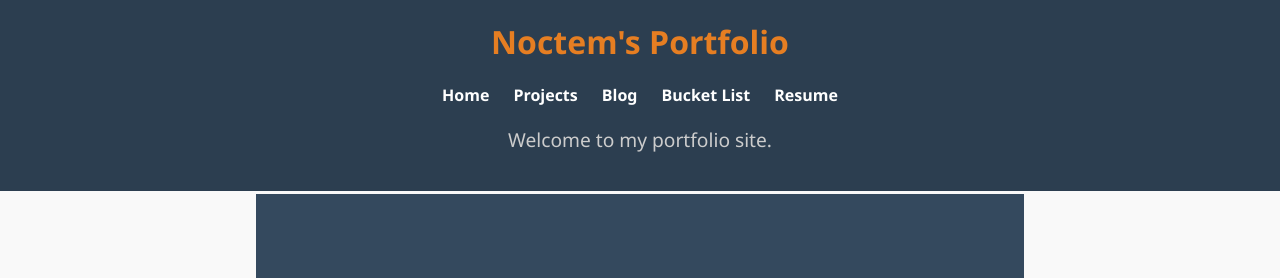
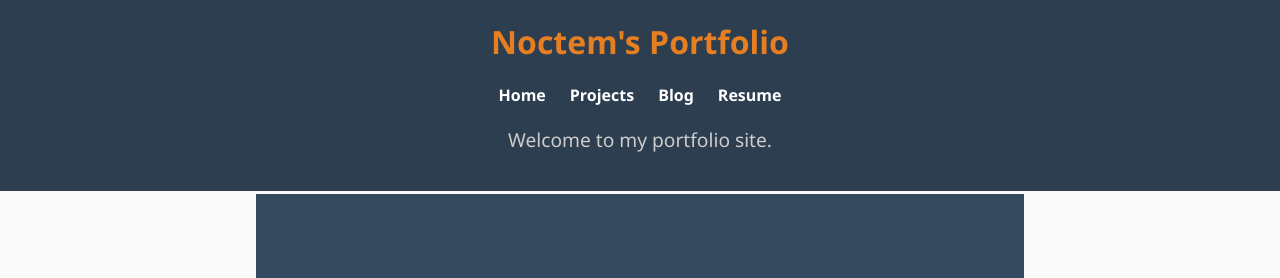
Before and after one commit to NoctemApple/NoctemApple.github.io, a Jekyll site: the page built from index.html, in a window 1280 px wide. Shown: the top 278 px of the page. Built offline with Jekyll 4.4.1, drawn with Linux system fonts in a browser that asks for light colours.

Commit message:
🔥 fixes again

```diff
--- a/_layouts/default.html
+++ b/_layouts/default.html
@@ -17,7 +17,6 @@
                 <li><a href="/index.html">Home</a></li>
                 <li><a href="/projects.html">Projects</a></li>
                 <li><a href="/blog.html">Blog</a></li>
-                <li><a href="/buck.html">Bucket List</a></li>
                 <li><a href="/resume.html">Resume</a></li>
             </ul>
             </nav>
--- a/index.html
+++ b/index.html
@@ -44,11 +44,11 @@
       Outside of software and artificial intelligence, my personal interests are:
     </p>
     <ul style="max-width: 800px; margin: 0 auto; padding-left: 1.2rem;">
-      <li><strong>Video Games:</strong> varying from Mobile games, RPGs, CRPGs, Strategy, Souls Games, and more. </li>
-      <li><strong>Music:</strong> but usually from anime, games or vtubers. </li>
-      <li><strong>VTubers:</strong> I like their singing a lot, and occasionally watching them when I can. </li>
-      <li><strong>Anime:</strong> varies from Romcoms to action, whichever catches my eye. </li>
-      <li><strong>Walking:</strong> I love walking under the sun, or when exploring new places. </li>
+      <ul><strong>Video Games:</strong> varying from Mobile games, RPGs, CRPGs, Strategy, Souls Games, and more. </ul>
+      <ul><strong>Music:</strong> but usually from anime, games or vtubers. </ul>
+      <ul><strong>VTubers:</strong> I like their singing a lot, and occasionally watching them when I can. </ul>
+      <ul><strong>Anime:</strong> varies from Romcoms to action, whichever catches my eye. </ul>
+      <ul><strong>Walking:</strong> I love walking under the sun, or when exploring new places. </ul>
     </ul>
   </div>
 </section>
```
